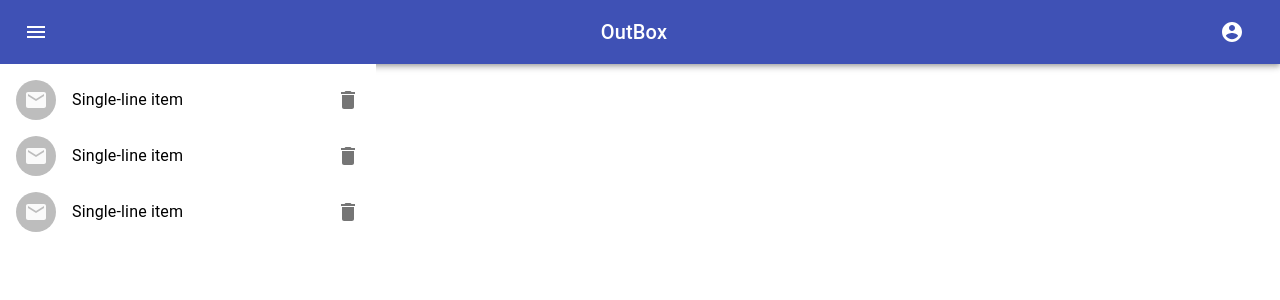
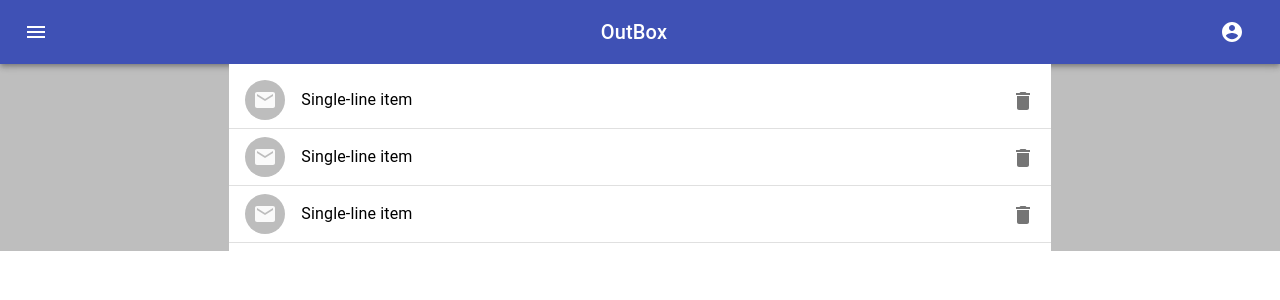
Before and after one commit to thavythach/OutBox, a React (Create React App) app in the folder outbox/: page / in a window 1280 px wide. Shown: the top 300 px of the page. Built offline with nearby package versions, Linux system fonts and the light colour scheme.

Commit message:
Centered and widened the list component

```diff
--- a/outbox/src/App.css
+++ b/outbox/src/App.css
@@ -1,5 +1,6 @@
 .App {
   text-align: center;
+  background-color: #bebebe;
 }
 
 .App-logo {
--- a/outbox/src/components/list/list.component.jsx
+++ b/outbox/src/components/list/list.component.jsx
@@ -10,23 +10,15 @@ import IconButton from "@material-ui/core/IconButton";
 import Grid from "@material-ui/core/Grid";
 import DeleteIcon from "@material-ui/icons/Delete";
 import EmailIcon from "@material-ui/icons/Email";
+import Container from "@material-ui/core/Container";
 
 const useStyles = makeStyles(theme => ({
   root: {
     flexGrow: 1,
-    maxWidth: 752,
-    alignItems: 'center',
   },
   demo: {
     backgroundColor: theme.palette.background.paper,
-    alignItems: 'center',
-
   },
-  title: {
-    margin: theme.spacing(4, 0, 2),
-    alignItems: 'center',
-
-  }
 }));
 
 function generate(element) {
@@ -44,11 +36,21 @@ export default function InteractiveList() {
 
   return (
     <div className={classes.root}>
-      <Grid item xs={12} md={6}>
+      <Container>
+        <Grid
+          container={true}
+          direction="row"
+          justify="center"
+          alignItems="center"
+        >
+          <Grid item xs={8}>
             <div className={classes.demo}>
               <List dense={dense}>
                 {generate(
-              <ListItem>
+                  <ListItem
+                    divider={true}
+                    button={true}
+                  >
                     <ListItemAvatar>
                       <Avatar>
                         <EmailIcon />
@@ -68,6 +70,8 @@ export default function InteractiveList() {
               </List>
             </div>
           </Grid>
+        </Grid>
+      </Container>
     </div>
   );
 }
--- a/outbox/src/components/menuappbar/menuappbar.component.jsx
+++ b/outbox/src/components/menuappbar/menuappbar.component.jsx
@@ -1,5 +1,4 @@
 import React from 'react';
-import { makeStyles } from '@material-ui/core/styles';
 import AppBar from '@material-ui/core/AppBar';
 import Toolbar from '@material-ui/core/Toolbar';
 import Typography from '@material-ui/core/Typography';
```
Also changed, not shown: outbox/src/App.js (+4 -4 lines), outbox/src/components/list/list.styles.css (added). Lines whose indentation alone changed are shown as unchanged.
